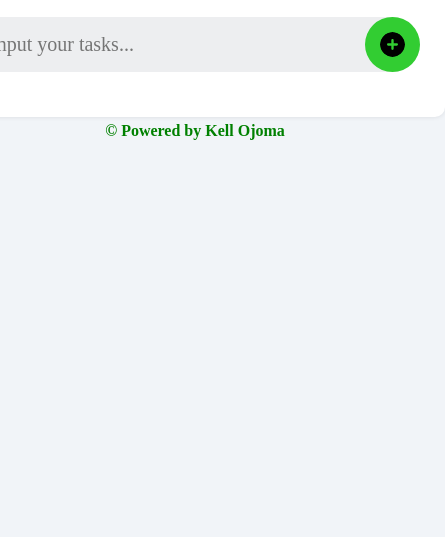
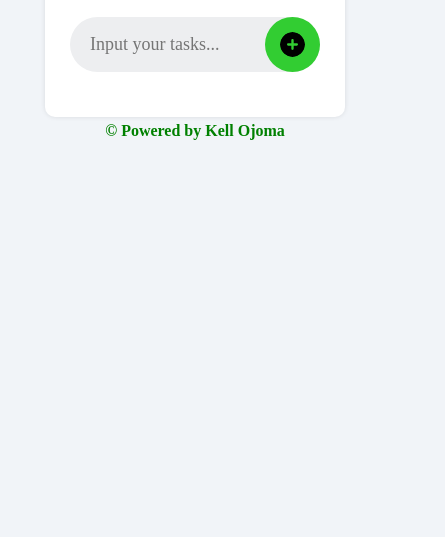
Before and after one commit to De-1st/todo-app, a plain HTML site: page index.html in a window 390 px wide. Shown: the part 307-844 px from the top of the page, 445 px wide, since content can reach past the window. Drawn offline with Linux system fonts and the light colour scheme.

Commit message:
Responsive design across all devices.

```diff
--- a/style.css
+++ b/style.css
@@ -170,3 +170,46 @@ animation-iteration-count: 2;
   animation: bounce .3s; /* Bouncing animation continuously */
   animation-iteration-count: 2;
 }
+
+@media (max-width: 511px) {
+
+  .container {
+    background: #ffffff;
+    padding: 25px;
+    width: 300px;
+    border-radius: 10px;
+    box-shadow: 0px 0px 5px rgba(0, 0, 0, .1);;
+  }
+
+  .todo-body {
+    display: flex;
+    align-items: center;
+    justify-content: space-between;
+    background: #edeef0;
+    border-radius: 30px;
+    padding-left: 20px;
+    margin-bottom: 20px;
+  }
+
+  .todo-body input {
+    flex: 1;
+    border: none;
+    outline: none;
+    background: transparent;
+    padding: 1px 0;
+    font-size: 18px;
+    width: 100px; height: 20px
+    ;
+  }
+
+  /* .todo-body img {
+    cursor: pointer;
+    border-radius: 40px;
+    height: 55px;
+    width: 55px;
+    padding: 15px;
+    background: limegreen;
+    border-style: solid;
+  } */
+
+}
```
